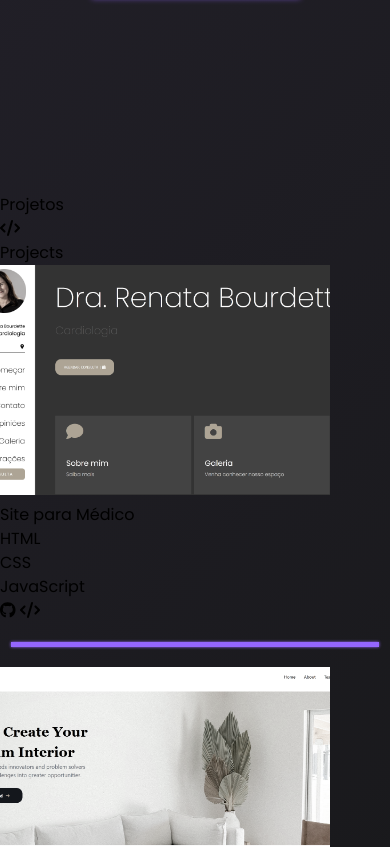
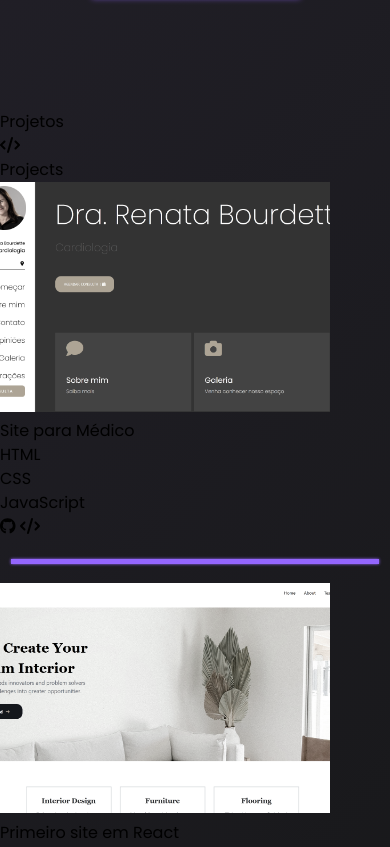
Before and after one commit to rafaelabou1999/portfolio-rb, a React (Vite) app in the folder my-project/: page / in a window 390 px wide. Shown: the part 2439-3286 px from the top of the page. Built offline with nearby package versions, Linux system fonts and the light colour scheme.

Commit message:
fixing 'projects' margin

```diff
--- a/my-project/src/Skills.jsx
+++ b/my-project/src/Skills.jsx
@@ -13,7 +13,7 @@ const Skills = () => {
             <div className="line h-[.3vh] w-[2.5rem] ms-[.3%] bg-[#9466FE]"></div>
            </div>
 
-           <div className='techStack z-10'>
+           <div className='techStack z-10 mb-[30%]'>
             <div className="item html flex flex-col justify-center items-center">
 
                 <h3>HTML</h3>
--- a/my-project/src/css/projects.css
+++ b/my-project/src/css/projects.css
@@ -6,37 +6,24 @@ button{
     transform: translateX(-50%);
 }
 
-/***********margin top **********/
-@media screen and (max-width:1570px){
+
+@media screen and (max-width:1300px) {
     #projects{
-        margin-top: 44% !important;
+        margin-top: 35rem;
     }
 }
 
-@media screen and (max-width:1200px){
+@media screen and (max-width:800px) {
     #projects{
-        margin-top: 54% !important;
+        margin-top: 50rem;
     }
 }
 
-@media screen and (max-width:900px){
+@media screen and (max-width:480px){
     #projects{
-        margin-top: 64% !important;
+        margin-top: 95rem;
     }
 }
-
-@media screen and (max-width:730px) {
-    #projects{
-        margin-top: 100vh !important;
-    }
-}
-
-@media screen and (max-width:470px){
-    #projects{
-        margin-top: 190vh !important;
-    }
-}
-
 /**********************/
 @media screen and (max-width:1150px) {
     .project img{
--- a/my-project/src/css/skills.css
+++ b/my-project/src/css/skills.css
@@ -13,6 +13,7 @@
     grid-template-rows: 20rem;
     margin-left: 5.5%;
     z-index: -1 !important;
+
 }
 
 
```
